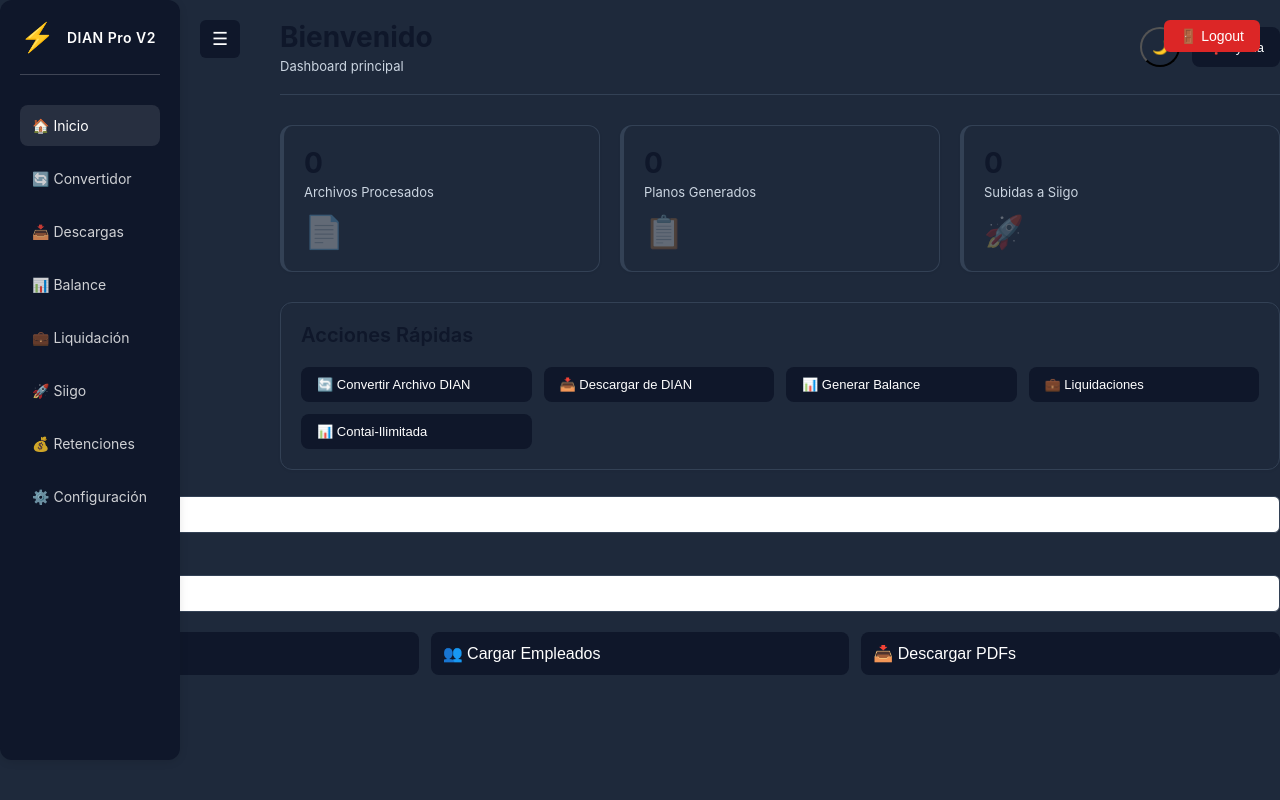
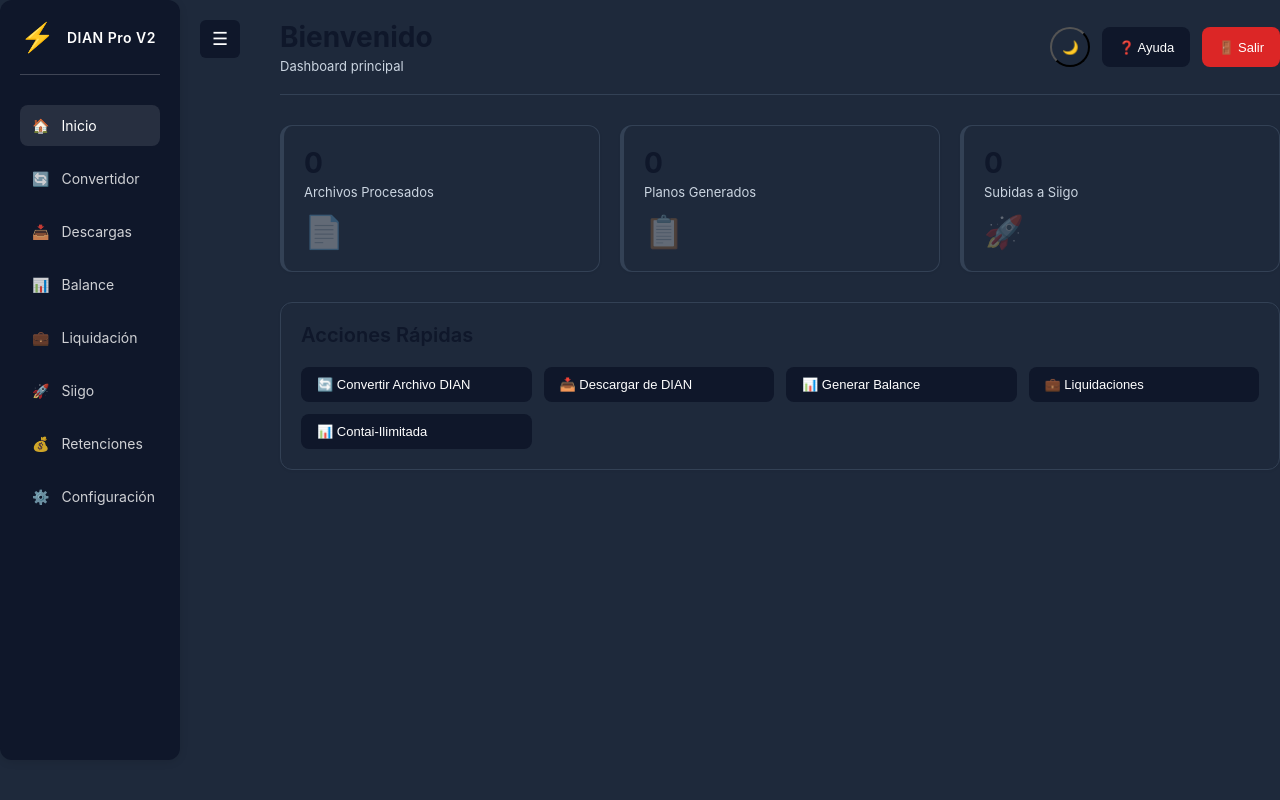
Before and after one commit to ediandres07-oss/convertidor-dian-siigo, a Flask app: page / in a window 1280 px wide. Run offline with Flask 3, Linux system fonts and the light colour scheme; the visitor is signed in with stand-in values (Sample User, id 1).

Commit message:
Fix: Corregir estructura de la web (logout, sidebar colapsado, nómina huérfana)
1. Logout: se movió el botón de position:fixed flotante (superpuesto
   sobre el contenido) a header-actions, junto a Modo oscuro/Ayuda.

2. Sidebar colapsado no funcionaba: el CSS ocultaba ".menu-link span"
   pero el texto de los links no estaba envuelto en <span>, así que
   nunca se ocultaba al colapsar. Se agregaron los <span> a los 8 items
   del menú.

3. El contenido principal (.main) no se achicaba al colapsar el
   sidebar: el CSS apuntaba a la clase ".content" que no existe en el
   HTML (la clase real es ".main"). Corregido el selector.

4. Bug estructural grave: un bloque completo de "Liquidaciones Nueva"
   (Nombre Empresa, NIT Empresa, Cargar Empleados, Descargar PDFs)
   quedó fuera de cualquier <div class="section">, después del
   </script> de cierre y antes de </body> — por eso se renderizaba
   SIEMPRE visible, superpuesto debajo de cualquier pestaña activa
   (ej. debajo de "Balance de Prueba" como se veía en el screenshot).
   Se movió dentro de la sección #liquidacion (reconstruyendo el
   anidado de divs, que estaba roto con cierres huérfanos) para que
   solo aparezca en su pestaña correspondiente.

Verificado: divs balanceados (93 open / 93 close), HTML renderizado
confirma logout en header, spans en menú, liq-empresa una sola vez
(ya no duplicado), sección liquidacion con todo el contenido anidado
correctamente.

Co-Authored-By: Claude Sonnet 5 <noreply@anthropic.com>

```diff
--- a/templates/app.html
+++ b/templates/app.html
@@ -452,22 +452,17 @@
             left: 70px;
         }
 
-        .content {
+        .main {
             transition: margin-left 0.3s;
         }
 
-        .sidebar.collapsed ~ .content {
-            margin-left: 60px;
+        .sidebar.collapsed ~ .main {
+            margin-left: 90px;
         }
 
         </style>
 </head>
 <body>
-        <!-- LOGOUT BUTTON -->
-        <button onclick="logout()" style="position: fixed; top: 20px; right: 20px; background: #dc2626; color: white; padding: 8px 16px; border: none; border-radius: 6px; cursor: pointer; z-index: 999; font-size: 14px;">
-            🚪 Logout
-        </button>
-
         <script>
         function logout() {
             if (confirm('¿Cerrar sesión?')) {
@@ -543,43 +538,43 @@
         </div>
         <ul class="menu">
             <li class="menu-item">
-                <div class="menu-link active" onclick="showSection('inicio')">
-                    🏠 Inicio
+                <div class="menu-link active" onclick="showSection('inicio')" title="Inicio">
+                    🏠 <span>Inicio</span>
                 </div>
             </li>
             <li class="menu-item">
-                <div class="menu-link" onclick="showSection('convertidor')">
-                    🔄 Convertidor
+                <div class="menu-link" onclick="showSection('convertidor')" title="Convertidor">
+                    🔄 <span>Convertidor</span>
                 </div>
             </li>
             <li class="menu-item">
-                <div class="menu-link" onclick="showSection('descargas')">
-                    📥 Descargas
+                <div class="menu-link" onclick="showSection('descargas')" title="Descargas">
+                    📥 <span>Descargas</span>
                 </div>
             </li>
             <li class="menu-item">
-                <div class="menu-link" onclick="showSection('balance')">
-                    📊 Balance
+                <div class="menu-link" onclick="showSection('balance')" title="Balance">
+                    📊 <span>Balance</span>
                 </div>
             </li>
             <li class="menu-item">
-                <div class="menu-link" onclick="showSection('liquidacion')">
-                    💼 Liquidación
+                <div class="menu-link" onclick="showSection('liquidacion')" title="Liquidación">
+                    💼 <span>Liquidación</span>
                 </div>
             </li>
             <li class="menu-item">
-                <div class="menu-link" onclick="showSection('siigo')">
-                    🚀 Siigo
+                <div class="menu-link" onclick="showSection('siigo')" title="Siigo">
+                    🚀 <span>Siigo</span>
                 </div>
             </li>
             <li class="menu-item">
-                <div class="menu-link" onclick="showSection('retenciones')">
-                    💰 Retenciones
+                <div class="menu-link" onclick="showSection('retenciones')" title="Retenciones">
+                    💰 <span>Retenciones</span>
                 </div>
             </li>
             <li class="menu-item">
-                <div class="menu-link" onclick="showSection('configuracion')">
-                    ⚙️ Configuración
+                <div class="menu-link" onclick="showSection('configuracion')" title="Configuración">
+                    ⚙️ <span>Configuración</span>
                 </div>
             </li>
         </ul>
@@ -603,6 +598,9 @@
                 </button>
                 <button class="btn btn-primary" onclick="showSection('ayuda')">
                     ❓ Ayuda
+                </button>
+                <button class="btn" style="background: var(--danger); color: white;" onclick="logout()">
+                    🚪 Salir
                 </button>
             </div>
         </div>
@@ -783,6 +781,33 @@
                     <button class="btn btn-primary" onclick="calcularLiquidacionCST()" style="width: 100%; padding: 12px; font-size: 16px;">🧮 Calcular Liquidación</button>
 
                     <div id="liq-resultado" style="margin-top: 20px; padding: 20px; background: #f0f9ff; border-radius: 6px; display: none;"></div>
+                </div>
+
+                <div class="card">
+                    <h3 style="margin-bottom: 16px;">Liquidaciones desde Excel (con PDF)</h3>
+
+                    <div style="margin-bottom: 15px;">
+                        <label style="font-weight: bold; display: block; margin-bottom: 6px;">🏢 Nombre Empresa:</label>
+                        <input type="text" id="liq-empresa" placeholder="Mi Empresa S.A.S" style="width: 100%; padding: 10px; border: 1px solid var(--border); border-radius: 6px;">
+                    </div>
+
+                    <div style="margin-bottom: 20px;">
+                        <label style="font-weight: bold; display: block; margin-bottom: 6px;">📝 NIT Empresa:</label>
+                        <input type="text" id="liq-nit" placeholder="900123456-7" style="width: 100%; padding: 10px; border: 1px solid var(--border); border-radius: 6px;">
+                    </div>
+
+                    <div style="display: grid; grid-template-columns: 1fr 1fr 1fr; gap: 12px;">
+                        <button class="btn btn-primary" onclick="validarLiquidacion()" style="padding: 12px; font-size: 16px;">✓ Validar Excel</button>
+                        <button class="btn btn-primary" onclick="cargarEmpleados()" style="padding: 12px; font-size: 16px;">👥 Cargar Empleados</button>
+                        <button class="btn btn-primary" onclick="descargarTodosPDF()" style="padding: 12px; font-size: 16px;">📥 Descargar PDFs</button>
+                    </div>
+
+                    <div id="liq-empleados" style="display: none; background: white; border-radius: 8px; padding: 20px; border: 1px solid var(--border); margin-top: 20px;">
+                        <h3 style="margin-bottom: 15px;">Empleados encontrados:</h3>
+                        <div id="liq-lista-empleados" style="max-height: 400px; overflow-y: auto;"></div>
+                    </div>
+
+                    <div id="liq-mensaje" style="display: none; margin-top: 20px; padding: 15px; border-radius: 8px; border-left: 4px solid #059669; background: rgba(5, 150, 105, 0.1);"></div>
                 </div>
             </div>
         </div>
@@ -1917,32 +1942,5 @@
 
 </script>
 
-        <!-- LIQUIDACIONES NUEVA -->
-        <div style="margin-bottom: 16px;">
-                        <label style="font-weight: bold; display: block; margin-bottom: 6px;">🏢 Nombre Empresa:</label>
-                        <input type="text" id="liq-empresa" placeholder="Mi Empresa S.A.S" style="width: 100%; padding: 10px; border: 1px solid var(--border); border-radius: 6px;">
-                    </div>
-
-                    <div style="margin-bottom: 20px;">
-                        <label style="font-weight: bold; display: block; margin-bottom: 6px;">📝 NIT Empresa:</label>
-                        <input type="text" id="liq-nit" placeholder="900123456-7" style="width: 100%; padding: 10px; border: 1px solid var(--border); border-radius: 6px;">
-                    </div>
-
-                    <div style="display: grid; grid-template-columns: 1fr 1fr 1fr; gap: 12px;">
-                        <button class="btn btn-primary" onclick="validarLiquidacion()" style="padding: 12px; font-size: 16px;">✓ Validar Excel</button>
-                        <button class="btn btn-primary" onclick="cargarEmpleados()" style="padding: 12px; font-size: 16px;">👥 Cargar Empleados</button>
-                        <button class="btn btn-primary" onclick="descargarTodosPDF()" style="padding: 12px; font-size: 16px;">📥 Descargar PDFs</button>
-                    </div>
-                </div>
-
-                <div id="liq-empleados" style="display: none; background: white; border-radius: 8px; padding: 20px; border: 1px solid var(--border);">
-                    <h3 style="margin-bottom: 15px;">Empleados encontrados:</h3>
-                    <div id="liq-lista-empleados" style="max-height: 400px; overflow-y: auto;"></div>
-                </div>
-
-                <div id="liq-mensaje" style="display: none; margin-top: 20px; padding: 15px; border-radius: 8px; border-left: 4px solid #059669; background: rgba(5, 150, 105, 0.1);"></div>
-            </div>
-        </div>
-
 </body>
 </html>
```
